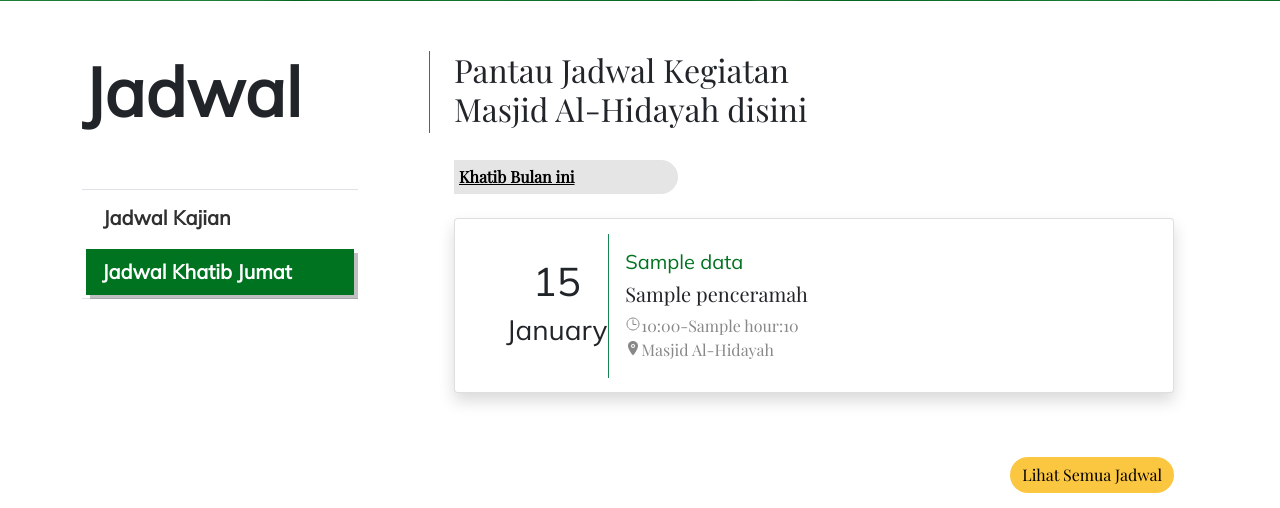
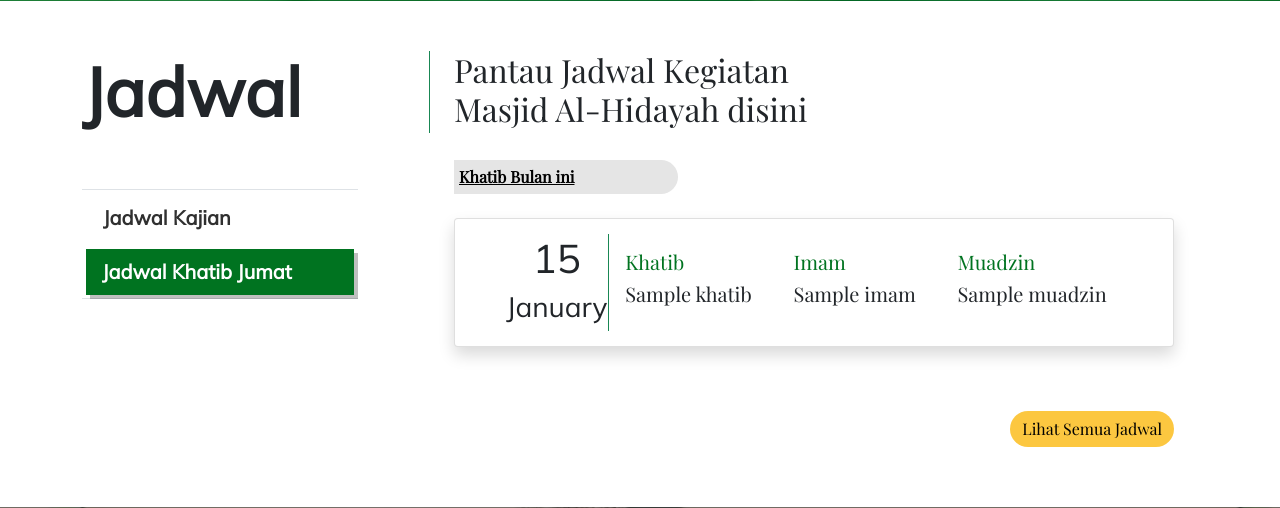
Before and after one commit to yasykurrafii/masjid-al-hidayah, a Django app: template templates/home.html in a window 1280 px wide, after a click on "Jadwal Khatib Jumat". Shown: the part 1597-2105 px from the top of the page. Run offline with Django 3.2, Linux system fonts and the light colour scheme; the template is opened without the code that fills it: most values are stand-ins (such as "Sample title", 1, 10 or a date in 2020); grey boxes marked "Sample" are stand-in pictures; some libraries are stand-ins or nearby versions.

Commit message:
Finish Him

```diff
--- a/appmasjid/admin.py
+++ b/appmasjid/admin.py
@@ -13,3 +13,4 @@ admin.site.register(WakafModel)
 admin.site.register(KegiatanModel)
 admin.site.register(LayananModel)
 admin.site.register(ImamModel)
+admin.site.register(JadwalJumatModel)
--- a/static/css/base.css
+++ b/static/css/base.css
@@ -524,6 +524,8 @@ left: 200px; */
     width: 100%;
 }
 
+
+
 @media screen and (max-width: 300px) {
     body {
         width: 810px;
--- a/templates/home.html
+++ b/templates/home.html
@@ -233,7 +233,7 @@
                             <div class="card-body">
                                 <h5 class="card-title bold" style="color: #007320;">{{data.title}}</h5>
                                 {% if data.online%}
-                                <a href='{{data.link}}' class="btn btn-primary bold" style="background-color: #fcc740; color: black; border: none; font-size: 10px;">KAJIAN ONLINE</a>
+                                <a href='{{data.link}}' target="_blank" class="btn btn-primary bold" style="background-color: #fcc740; color: black; border: none; font-size: 10px;">KAJIAN ONLINE</a>
                                 {% endif %}
                                 <div class="playfair">
                                     <h5 class="card-title">{{data.penceramah}}</h5>
@@ -287,7 +287,7 @@
                   /></a>
             </div>
         </div>
-        <br /> {% for data in jadwal%}
+        <br /> {% for data in jumat%}
         <!-- Ini awal cards kedua yang 10 maret Adab Duduk dan Bermajelis-->
         <div class="card mb-3 shadow card-jadwal">
             <div class="row g-0">
@@ -296,25 +296,19 @@
                     <h3 class="card-title">{{data.tanggal|date:"F"}}</h3>
                 </div>
                 <div class="col-md-10 border-start border-success text-start" style="border: #007320;">
-                    <div class="card-body">
-                        <h5 class="card-title bold" style="color: #007320;">{{data.title}}</h5>
-                        {% if data.online%}
-                        <a class="btn btn-primary bold" style="background-color: #fcc740; color: black; border: none; font-size: 10px;">KAJIAN ONLINE</a> {% endif %}
-                        <div class="playfair">
-                            <h5 class="card-title">{{data.penceramah}}</h5>
-                            <div class="row" style="color: #888888">
-                                <a class="card-text" style="color: #888888; text-decoration: none">
-                                    <ion-icon name="time-outline"></ion-icon>{{data.tanggal|date:"H:i"}}-{{data.selesai|date:'G:i'}}
-                                    <br/>
-                                </a>
-                            </div>
-                            <div class="row" style="color: #888888">
-                                <a class="card-text" style="color: #888888; text-decoration: none">
-                                    <ion-icon name="location"></ion-icon>Masjid Al-Hidayah
-                                </a>
-                            </div>
+                    <div class="card-body d-flex justify-content-between">
+                        <div class="playfair khatib">
+                          <h5 class="card-title bold" style="color: #007320;">Khatib</h5>
+                          <h5 class="card-title">{{data.khatib}}</h5>
                         </div>
-
+                        <div class="playfair khatib">
+                          <h5 class="card-title bold" style="color: #007320;">Imam</h5>
+                          <h5 class="card-title">{{data.imam}}</h5>
+                        </div>
+                        <div class="playfair khatib">
+                          <h5 class="card-title bold" style="color: #007320;">Muadzin</h5>
+                          <h5 class="card-title">{{data.muadzin}}</h5>
+                        </div>
                     </div>
                 </div>
             </div>
```
Also changed, not shown: appmasjid/models.py (+18 -0 lines), appmasjid/views.py (+17 -4 lines), templates/informasi.html (+3 -18 lines), templates/jadwal.html (+14 -20 lines), appmasjid/migrations/0020_jadwaljumatmodel.py (added), db.sqlite3.
